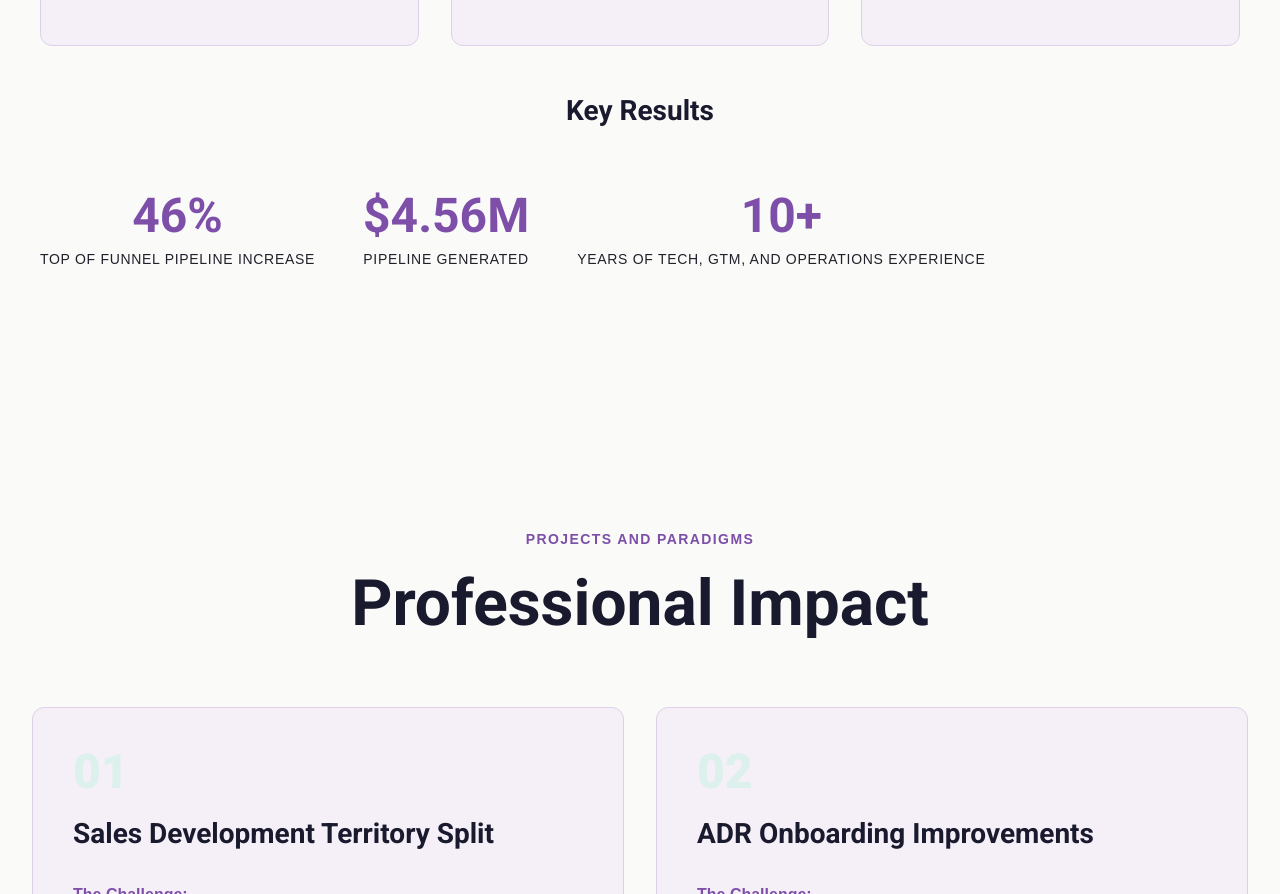
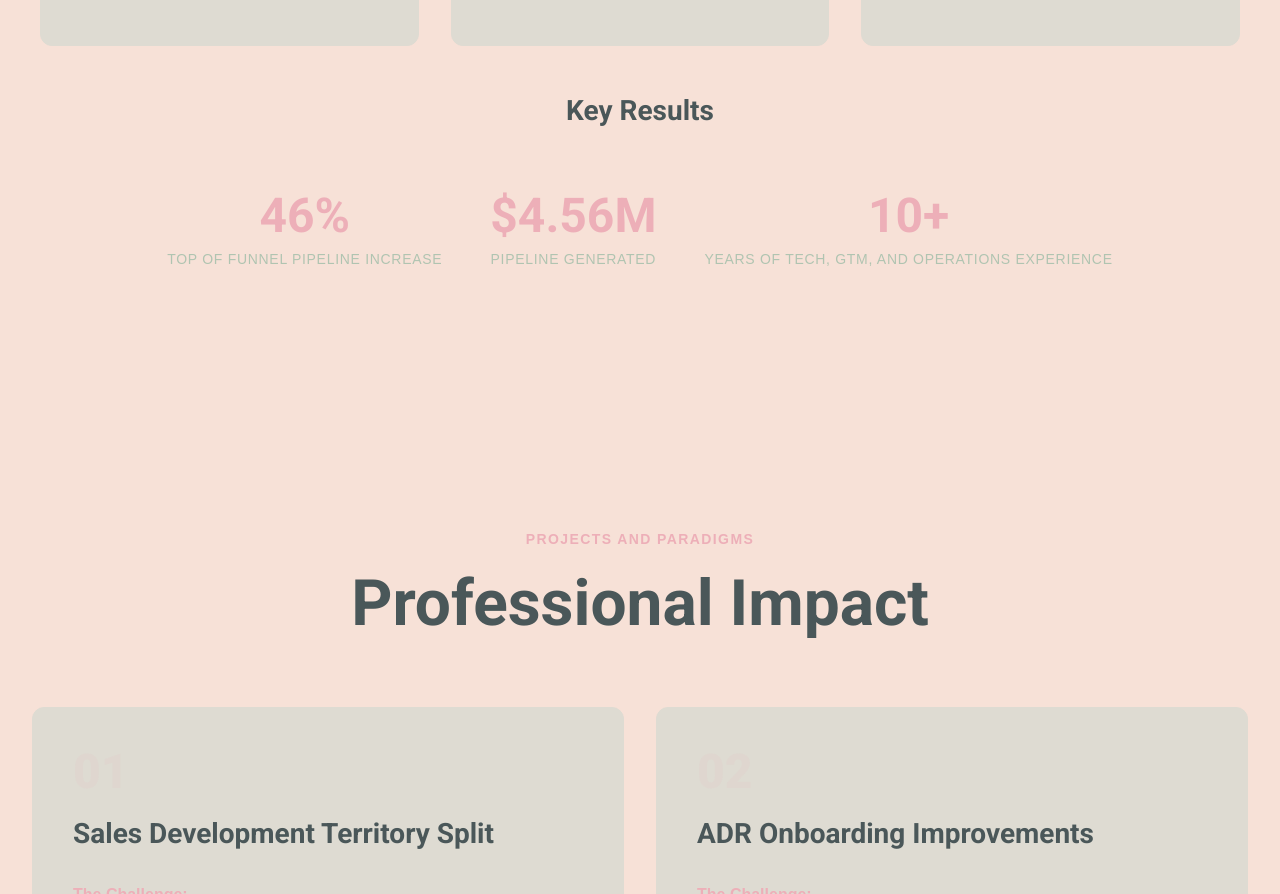
Before and after one commit to brainoftee/brainoftee.github.io, a plain HTML site: page index.html in a window 1280 px wide. Shown: the part 3059-3953 px from the top of the page. Drawn offline with Linux system fonts and the light colour scheme; a web font is replaced by a local one.

Commit message:
Update styles.css

```diff
--- a/styles.css
+++ b/styles.css
@@ -1,17 +1,23 @@
 :root {
-    --color-bg: #fafaf9;
-    --color-surface: #f5f0f8;
-    --color-surface-elevated: #ede5f5;
-    --color-text-primary: #1a1a2e;
-    --color-text-secondary: #20202b;
-    --color-accent: #7d4fa8;
-    --color-accent-dark: #a78db8;
-    --color-border: #ddd0e8;
+    --cherry-blossom: #edafb8ff;
+    --powder-petal: #f7e1d7ff;
+    --dust-grey: #dedbd2ff;
+    --ash-grey: #b0c4b1ff;
+    --iron-grey: #4a5759ff;
+
+    --color-bg: #f7e1d7ff;
+    --color-surface: #dedbd2ff;
+    --color-surface-elevated: #f7e1d7ff;
+    --color-text-primary: #4a5759ff;
+    --color-text-secondary: #b0c4b1ff;
+    --color-accent: #edafb8ff;
+    --color-accent-dark: #d497a0ff;
+    --color-border: #dedbd2ff;
     --font-display: 'Roboto', sans-serif;
     --font-body: 'Google Sans', sans-serif;
-    --shadow-sm: 0 2px 8px rgba(125, 79, 168, 0.08);
-    --shadow-md: 0 4px 16px rgba(125, 79, 168, 0.12);
-    --shadow-lg: 0 8px 32px rgba(125, 79, 168, 0.16);
+    --shadow-sm: 0 2px 8px rgba(237, 175, 184, 0.08);
+    --shadow-md: 0 4px 16px rgba(237, 175, 184, 0.12);
+    --shadow-lg: 0 8px 32px rgba(237, 175, 184, 0.16);
     --transition: all 0.3s cubic-bezier(0.4, 0, 0.2, 1);
 }
 
@@ -40,14 +46,14 @@ body {
     left: 0;
     right: 0;
     z-index: 1000;
-    background: rgba(197, 197, 197, 0.9);
+    background: rgba(247, 225, 215, 0.85);
     backdrop-filter: blur(12px);
     border-bottom: 1px solid var(--color-border);
     transition: var(--transition);
 }
 
 .navbar.scrolled {
-    background: rgba(10, 10, 10, 0.95);
+    background: rgba(237, 175, 184, 0.15);
     box-shadow: var(--shadow-md);
 }
 
@@ -119,8 +125,8 @@ body {
     right: 0;
     bottom: 0;
     background:
-        radial-gradient(circle at 20% 50%, rgba(255, 0, 212, 0.08) 0%, transparent 50%),
-        radial-gradient(circle at 80% 80%, rgba(255, 0, 174, 0.05) 0%, transparent 50%);
+        radial-gradient(circle at 20% 50%, rgba(237, 175, 184, 0.08) 0%, transparent 50%),
+        radial-gradient(circle at 80% 80%, rgba(237, 175, 184, 0.05) 0%, transparent 50%);
     pointer-events: none;
 }
 
@@ -149,7 +155,7 @@ body {
     border-radius: 20px;
     overflow: hidden;
     border: 2px solid var(--color-accent);
-    box-shadow: 0 20px 40px rgba(0, 255, 136, 0.15);
+    box-shadow: 0 20px 40px rgba(237, 175, 184, 0.15);
 }
 
 .hero-profile-image {
@@ -193,13 +199,17 @@ body {
 
 .hero-stats {
     display: flex;
-    justify-content: flex-start;
+    justify-content: center;
     gap: 3rem;
     flex-wrap: wrap;
     animation: fadeIn 1s ease-out 0.8s backwards;
 }
 
 .stat-item {
+    text-align: center;
+}
+
+.professional-impact-stats {
     text-align: center;
 }
 
@@ -305,7 +315,7 @@ body {
     font-family: var(--font-display);
     font-size: 2.5rem;
     font-weight: 900;
-    color: rgba(0, 255, 136, 0.15);
+    color: rgba(237, 175, 184, 0.15);
     margin-bottom: 1rem;
 }
 
@@ -497,7 +507,7 @@ body {
     font-family: var(--font-display);
     font-size: 3rem;
     font-weight: 900;
-    color: rgba(0, 255, 136, 0.1);
+    color: rgba(237, 175, 184, 0.1);
     line-height: 1;
     margin-bottom: 1rem;
 }
@@ -544,7 +554,7 @@ body {
 
 .project-impact {
     padding: 1rem;
-    background: rgba(0, 255, 136, 0.05);
+    background: rgba(237, 175, 184, 0.05);
     border-left: 3px solid var(--color-accent);
     color: var(--color-text-secondary);
     line-height: 1.6;
```
